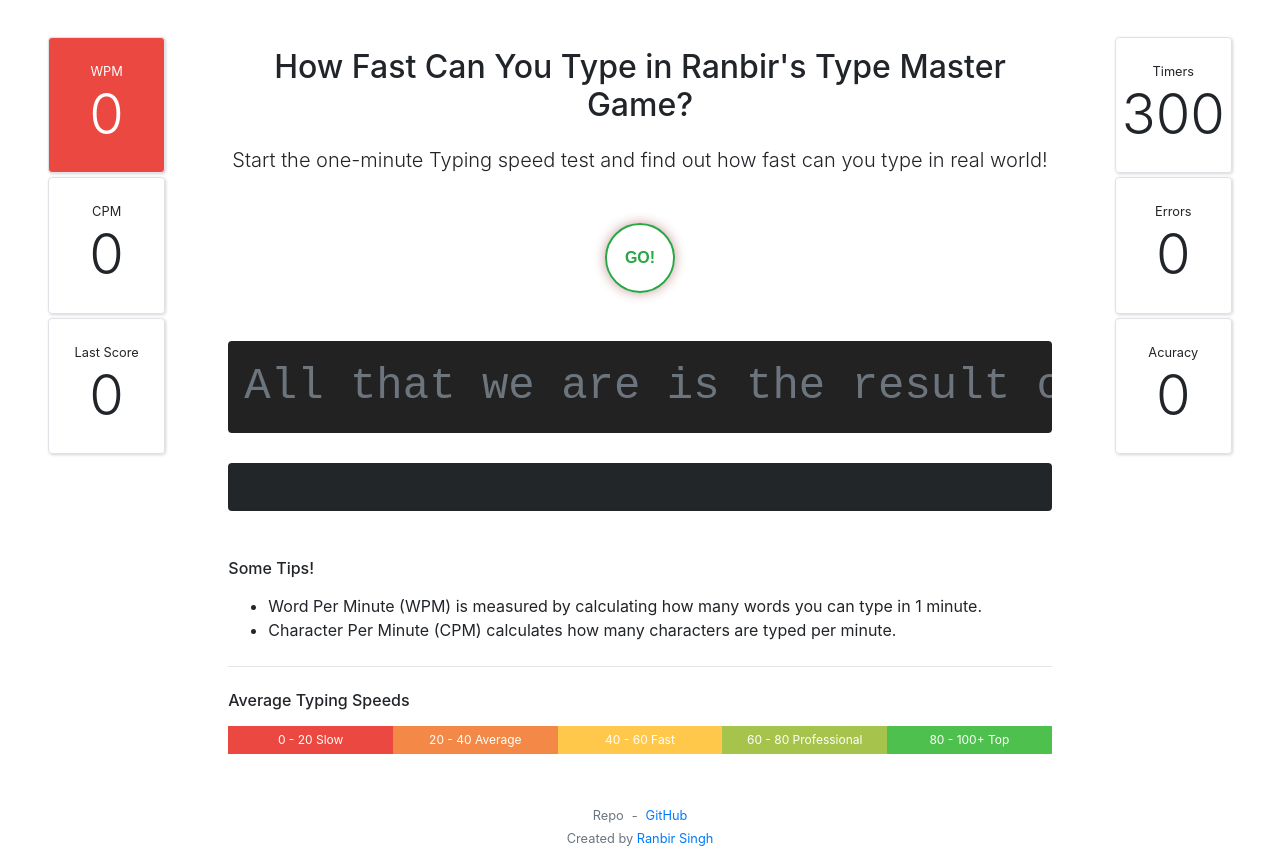
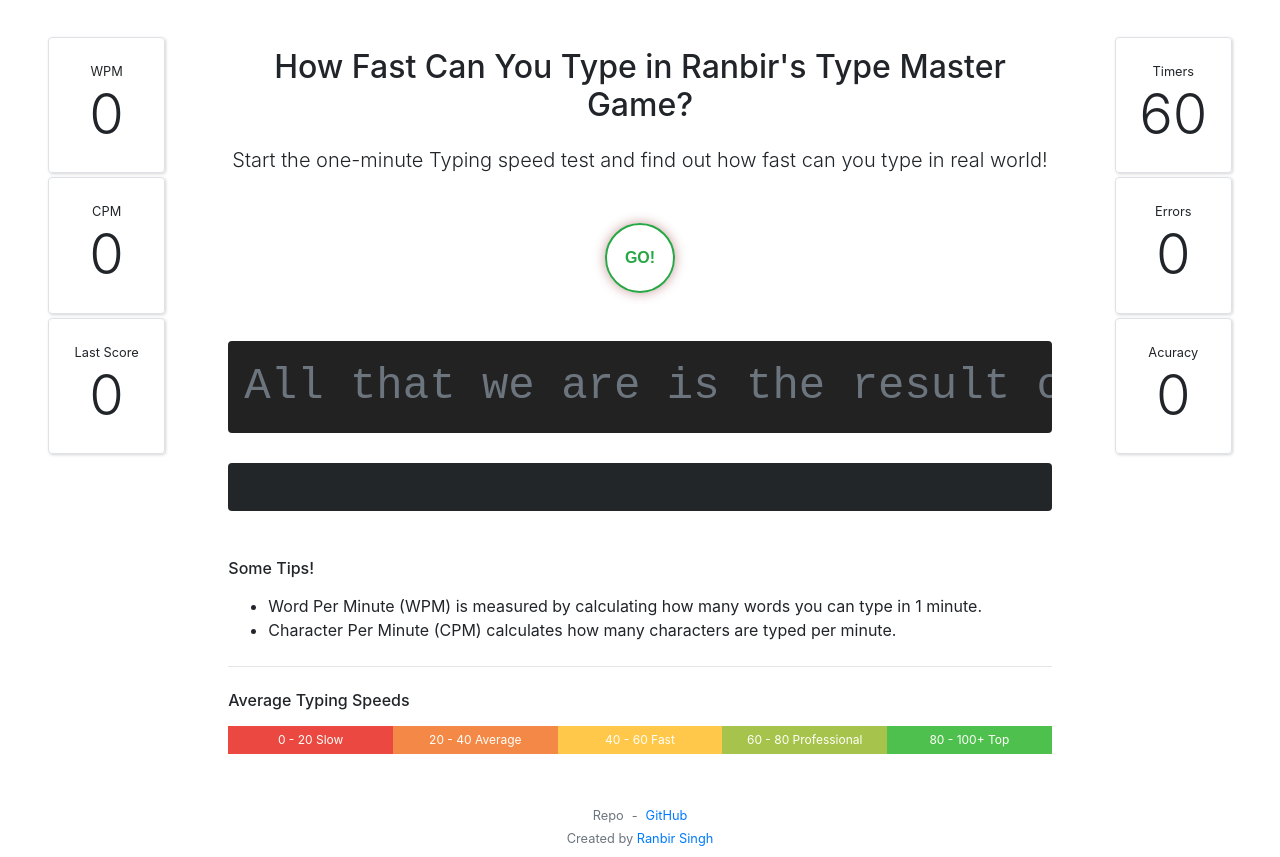
Before and after one commit to sranbir392/Type_master, a React (Create React App) app in the folder myapp/: page / in a window 1280 px wide. Built offline with nearby package versions, Linux system fonts and the light colour scheme.

Commit message:
Time updated to 60 second

```diff
--- a/myapp/src/App.js
+++ b/myapp/src/App.js
@@ -8,7 +8,7 @@ let interval = null;
 const App = () => {
   const inputRef = useRef(null);
   const outputRef = useRef(null);
-  const [duration, setDuration] = useState(300);
+  const [duration, setDuration] = useState(60);
   const [started, setStarted] = useState(false);
   const [ended, setEnded] = useState(false);
   const [index, setIndex] = useState(0);
@@ -77,7 +77,7 @@ const App = () => {
       }
     }
 
-    const timeRemains = ((300 - duration) / 300).toFixed(2);
+    const timeRemains = ((60 - duration) / 60).toFixed(2);
     const _accuracy = Math.floor(((index - errorIndex) / index) * 100);
     const _wpm = Math.round(correctIndex / 5 / timeRemains);
 
@@ -109,9 +109,9 @@ const App = () => {
             <ul className="list-unstyled text-center small">
               <ItemList
                 name="WPM"
-                data={wpm <= 0 ? wpm : Math.floor(wpm / 2)}
+                data={wpm}
                 style={
-                  wpm >= 0 && wpm < 20
+                  wpm > 0 && wpm < 20
                     ? { color: "white", backgroundColor: "#eb4841" }
                     : wpm >= 20 && wpm < 40
                     ? { color: "white", backgroundColor: "#f48847" }
```
